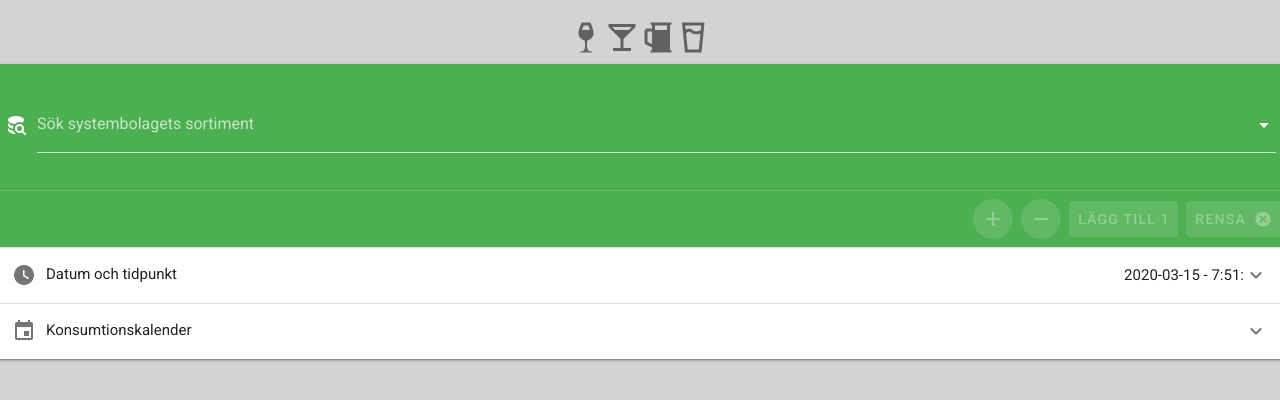
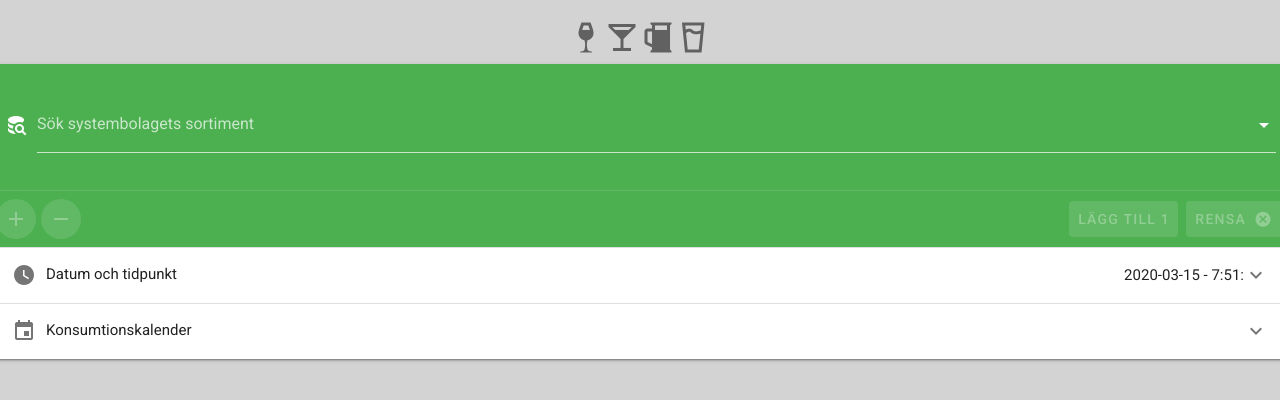
Before and after one commit to jeth318/capcal-client, a Vue app: page / in a window 1280 px wide. Shown: the top 400 px of the page. Built offline with nearby package versions, Linux system fonts and the light colour scheme.

Commit message:
Improve buttons

```diff
--- a/src/components/beverage-search/beverage-search.vue
+++ b/src/components/beverage-search/beverage-search.vue
@@ -41,8 +41,9 @@
     </v-expand-transition>
     <v-card-actions>
       <v-spacer fluid></v-spacer>
+      <div style="width: 100%">
+
       <v-btn
-        class="counter-button"
         :disabled="!model"
         dark
         fab
@@ -50,11 +51,11 @@
         @click="increaseCount"
         height="40px"
         width="40px"
+        style="margin-right: 5px;"
       >
         <v-icon>mdi-plus</v-icon>
       </v-btn>
       <v-btn
-        class="counter-button"
         :disabled="!model || this.count === 1"
         dark
         fab
@@ -65,6 +66,7 @@
       >
         <v-icon>mdi-minus</v-icon>
       </v-btn>
+      </div>
       <v-btn :disabled="!model" color="grey darken-3" @click="addBeverage">
         Lägg till {{ count }}
         <v-icon>mdi-add-circle</v-icon>
```
